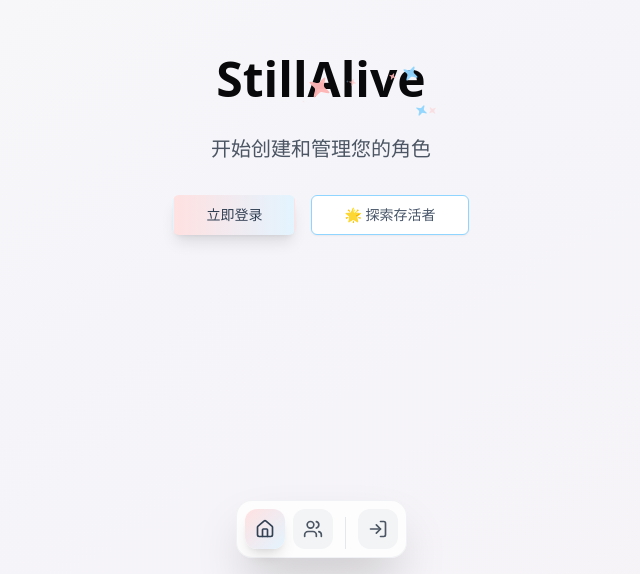
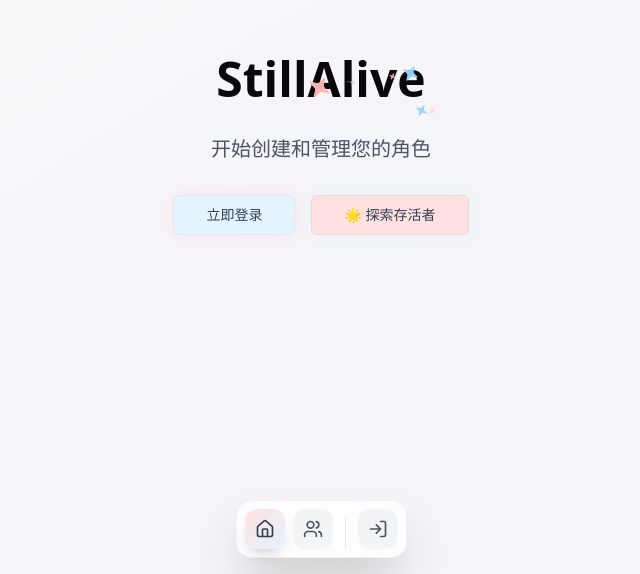
Before and after one commit to Yao-lin101/StillAlive-Frontend, a React (Vite) app: page / in a window 1280 px wide. Shown: the part 226-800 px from the top of the page, without its empty margins (319-959 px from the left). Built offline with nearby package versions, Linux system fonts and the light colour scheme; no server answers.

Commit message:
style: refine button colors and glow effects on HomePage - Role Management/Login: blue bg (#E3F4FF) with pink glow (#FFE1E1) - Explore Survivors: pink bg (#FFE1E1) with blue glow (#E3F4FF) - Add shadow-glow effect and hover transitions

```diff
--- a/src/pages/HomePage.tsx
+++ b/src/pages/HomePage.tsx
@@ -23,7 +23,7 @@
             <Button
               onClick={() => navigate('/characters')}
               size="lg"
-              className="bg-gradient-to-r from-[#FFE1E1] to-[#E3F4FF] hover:from-[#FFD1D1] hover:to-[#D1ECFF] text-slate-700 font-medium shadow-lg hover:shadow-xl transition-all duration-300"
+              className="bg-[#E3F4FF] hover:bg-[#d0ecff] text-slate-700 font-medium shadow-[0_0_15px_#FFE1E1] hover:shadow-[0_0_20px_#FFE1E1] border border-[#d0ecff] transition-all duration-300"
             >
               进入角色管理
             </Button>
@@ -31,7 +31,7 @@
             <Button
               onClick={() => navigate('/login')}
               size="lg"
-              className="bg-gradient-to-r from-[#FFE1E1] to-[#E3F4FF] hover:from-[#FFD1D1] hover:to-[#D1ECFF] text-slate-700 font-medium shadow-lg hover:shadow-xl transition-all duration-300"
+              className="bg-[#E3F4FF] hover:bg-[#d0ecff] text-slate-700 font-medium shadow-[0_0_15px_#FFE1E1] hover:shadow-[0_0_20px_#FFE1E1] border border-[#d0ecff] transition-all duration-300"
             >
               立即登录
             </Button>
@@ -41,7 +41,7 @@
             onClick={() => navigate('/survivors')}
             size="lg"
             variant="outline"
-            className="border-[#90D5FF] text-slate-600 hover:bg-[#E3F4FF]/50 dark:border-[#90D5FF]/50 dark:text-slate-400 dark:hover:bg-[#E3F4FF]/10 transition-all duration-300"
+            className="bg-[#FFE1E1] hover:bg-[#ffd1d1] text-slate-700 font-medium shadow-[0_0_15px_#E3F4FF] hover:shadow-[0_0_20px_#E3F4FF] border border-[#ffd1d1] transition-all duration-300"
           >
             🌟 探索存活者
           </Button>
```
